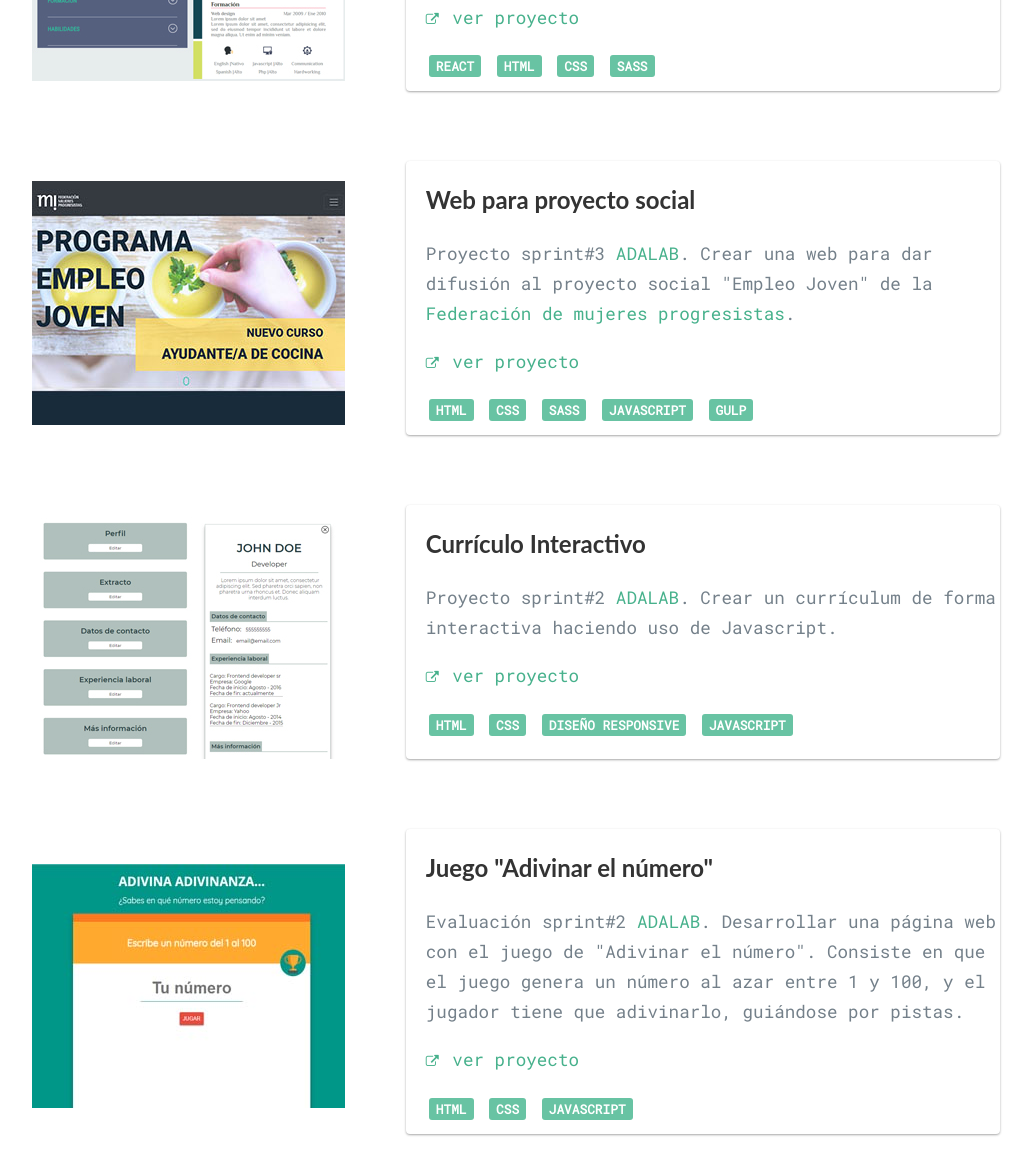
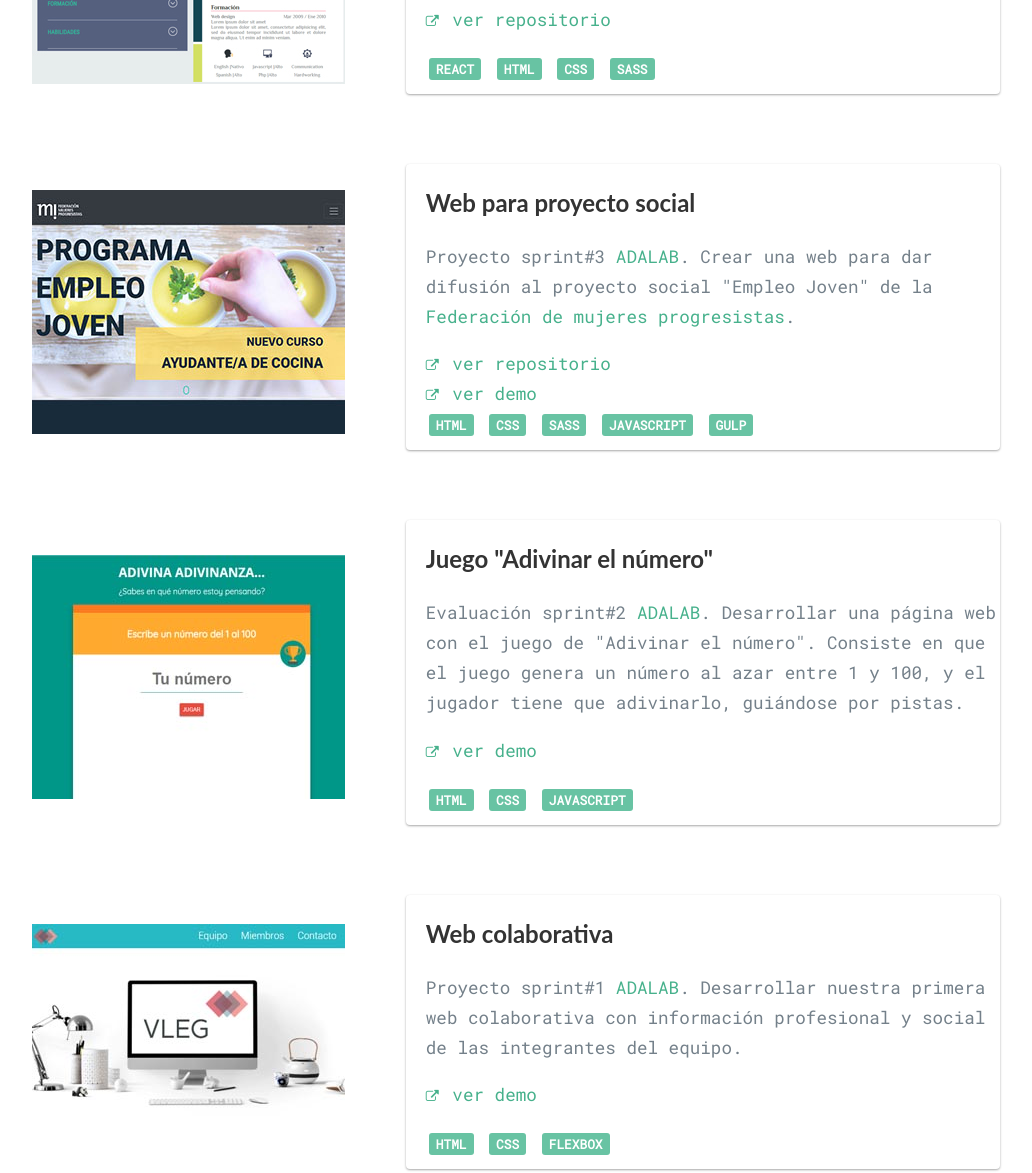
Before and after one commit to mvirginia53/mvirginia53.github.io, a website: page index.html in a window 1280 px wide. Shown: the part 2510-3683 px from the top of the page, without its empty margins (124-1156 px from the left). Drawn offline with nearby package versions, Linux system fonts and the light colour scheme; files whose address does not match are found by name; a web font is replaced by a local one.

Commit message:
Update links

```diff
--- a/index.html
+++ b/index.html
@@ -116,7 +116,7 @@
 
   <section>
     <div id="projects">
-      <h2 class="heading">Proyectos personales</h2>
+      <h2 class="heading">Proyectos</h2>
       <div class="projects__item">
         <div class="column__left">
           <div>
@@ -126,7 +126,8 @@
         <div class="column__right">
           <h3>Landing page para UrbanData Analytics</h3>
           <p>Proyecto final <a href="http://adalab.es" target="_blank">ADALAB</a>. Crear web para dar a conocer RED api de <a href="http://www.urbandataanalytics.com/">UrbanData Analytics</a>, utilizando React.</p>
-          <p class="viewProject"><a href="https://adalab.github.io/urbanData/" target="_blank"><i class="fa fa-external-link" aria-hidden="true"></i> ver proyecto</a></p>
+          <p class="viewProject" style="margin-bottom: 0;margin-top: 0;"><a href="https://github.com/mvirginia53/adalab-final-project" target="_blank"><i class="fa fa-external-link" aria-hidden="true"></i> ver repositorio</a></p>
+          <p class="viewProject" style="margin-bottom: 0;margin-top: 0;"><a href="https://adalab-final-project-urbandata.netlify.app/" target="_blank"><i class="fa fa-external-link" aria-hidden="true"></i> ver demo</a></p>
           <div class="tags">
             <span class="tag">REACT</span>
             <span class="tag">HTML</span>
@@ -147,7 +148,7 @@
           <p>Proyecto sprint#4 <a href="http://adalab.es" target="_blank">ADALAB</a>. Refactorizar con React el código heredado del equipo <a href="https://github.com/Adalab/clarke-s2-generatrix" target="_blank">Generatrix</a>, perteneciente al sprint #2
             (currículo interactivo).
           </p>
-          <p class="viewProject"><a href="https://adalab.github.io/clarke-s4-genera3.0/" target="_blank"><i class="fa fa-external-link" aria-hidden="true"></i> ver proyecto</a></p>
+          <p class="viewProject"><a href="https://github.com/mariav53/resume-webapp-with-react" target="_blank"><i class="fa fa-external-link" aria-hidden="true"></i> ver repositorio</a></p>
           <div class="tags">
             <span class="tag">REACT</span>
             <span class="tag">HTML</span>
@@ -166,7 +167,8 @@
         <div class="column__right">
           <h3>Web para proyecto social</h3>
           <p>Proyecto sprint#3 <a href="http://adalab.es" target="_blank">ADALAB</a>. Crear una web para dar difusión al proyecto social "Empleo Joven" de la <a href="http://fmujeresprogresistas.org/" target="_blank">Federación de mujeres progresistas</a>.</p>
-          <p class="viewProject"><a href="https://mariav53.github.io/social-project-web/" target="_blank"><i class="fa fa-external-link" aria-hidden="true"></i> ver proyecto</a></p>
+          <p class="viewProject" style="margin-bottom: 0;margin-top: 0;"><a href="https://github.com/mariav53/social-project-web/" target="_blank"><i class="fa fa-external-link" aria-hidden="true"></i> ver repositorio</a></p>
+          <p class="viewProject" style="margin-bottom: 0;margin-top: 0;"><a href="https://mariav53.github.io/social-project-web/" target="_blank"><i class="fa fa-external-link" aria-hidden="true"></i> ver demo</a></p>
           <div class="tags">
             <span class="tag">HTML</span>
             <span class="tag">CSS</span>
@@ -180,24 +182,6 @@
       <div class="projects__item">
         <div class="column__left">
           <div>
-            <img src="images/project_interactive_resume.jpg" class="project__photo">
-          </div>
-        </div>
-        <div class="column__right">
-          <h3>Currículo Interactivo</h3>
-          <p>Proyecto sprint#2 <a href="http://adalab.es" target="_blank">ADALAB</a>. Crear un currículum de forma interactiva haciendo uso de Javascript.</p>
-          <p class="viewProject"><a href="https://mariav53.github.io/interactive-resume/" target="_blank"><i class="fa fa-external-link" aria-hidden="true"></i> ver proyecto</a></p>
-          <div class="tags">
-            <span class="tag">HTML</span>
-            <span class="tag">CSS</span>
-            <span class="tag">DISEÑO RESPONSIVE</span>
-            <span class="tag">JAVASCRIPT</span>
-          </div>
-        </div>
-      </div>
-      <div class="projects__item">
-        <div class="column__left">
-          <div>
             <img src="images/project_js_game.jpg" class="project__photo">
           </div>
         </div>
@@ -205,7 +189,7 @@
           <h3>Juego "Adivinar el número"</h3>
           <p>Evaluación sprint#2 <a href="http://adalab.es" target="_blank">ADALAB</a>. Desarrollar una página web con el juego de "Adivinar el número". Consiste en que el juego genera un número al azar entre 1 y 100, y el jugador tiene que adivinarlo, guiándose
             por pistas.</p>
-          <p class="viewProject"><a href="https://mariav53.github.io/assignment-2-guess-my-number/" target="_blank"><i class="fa fa-external-link" aria-hidden="true"></i> ver proyecto</a></p>
+          <p class="viewProject"><a href="https://mariav53.github.io/assignment-2-guess-my-number/" target="_blank"><i class="fa fa-external-link" aria-hidden="true"></i> ver demo</a></p>
           <div class="tags">
             <span class="tag">HTML</span>
             <span class="tag">CSS</span>
@@ -222,7 +206,7 @@
         <div class="column__right">
           <h3>Web colaborativa</h3>
           <p>Proyecto sprint#1 <a href="http://adalab.es" target="_blank">ADALAB</a>. Desarrollar nuestra primera web colaborativa con información profesional y social de las integrantes del equipo.</p>
-          <p class="viewProject"><a href="https://mariav53.github.io/collaborative-website/" target="_blank"><i class="fa fa-external-link" aria-hidden="true"></i> ver proyecto</a></p>
+          <p class="viewProject"><a href="https://mariav53.github.io/collaborative-website/" target="_blank"><i class="fa fa-external-link" aria-hidden="true"></i> ver demo</a></p>
           <div class="tags">
             <span class="tag">HTML</span>
             <span class="tag">CSS</span>
@@ -240,7 +224,7 @@
           <h3>Central de reserva de salas</h3>
           <p>Proyecto final del programa <a href="https://empleodigitalformacion.fundaciontelefonica.com/" target="_blank">Empleo Digital</a>. Diseñar y desarrollar una web con una central de reserva de salas para centros educativos. Proyecto encargado por
             la empresa <a href="http://www.seidor.es/content/seidorweb/es.html" target="_blank">Seidor</a>.</p>
-          <p class="viewProject"><a href="http://centraldereservas.hol.es/" target="_blank"><i class="fa fa-external-link" aria-hidden="true"></i> ver proyecto</a></p>
+          <p class="viewProject"><a href="https://github.com/mariav53/central-de-reservas" target="_blank"><i class="fa fa-external-link" aria-hidden="true"></i> ver repositorio</a></p>
           <div class="tags">
             <span class="tag">PHP</span>
             <span class="tag">MYSQL</span>
@@ -303,12 +287,12 @@
   <footer>
     <div>
       <div class="row row-footer">
-        <div class="col-sm-5 copyright">
+        <div class="col-sm-5 copyright" style="margin-bottom: 14px;">
           <p>Copyright &copy; 2018 Maria Virginia Rivas</p>
         </div>
         <div class="col-sm-2 top">
           <span id="to-top">
-            	  <i class="fa fa-chevron-up" aria-hidden="true" onclick><a href="#menu"</a></i>
+            <a href="#menu"><i class="fa fa-chevron-up" aria-hidden="true" onclick></a></i>
               </span>
         </div>
       </div>
```
